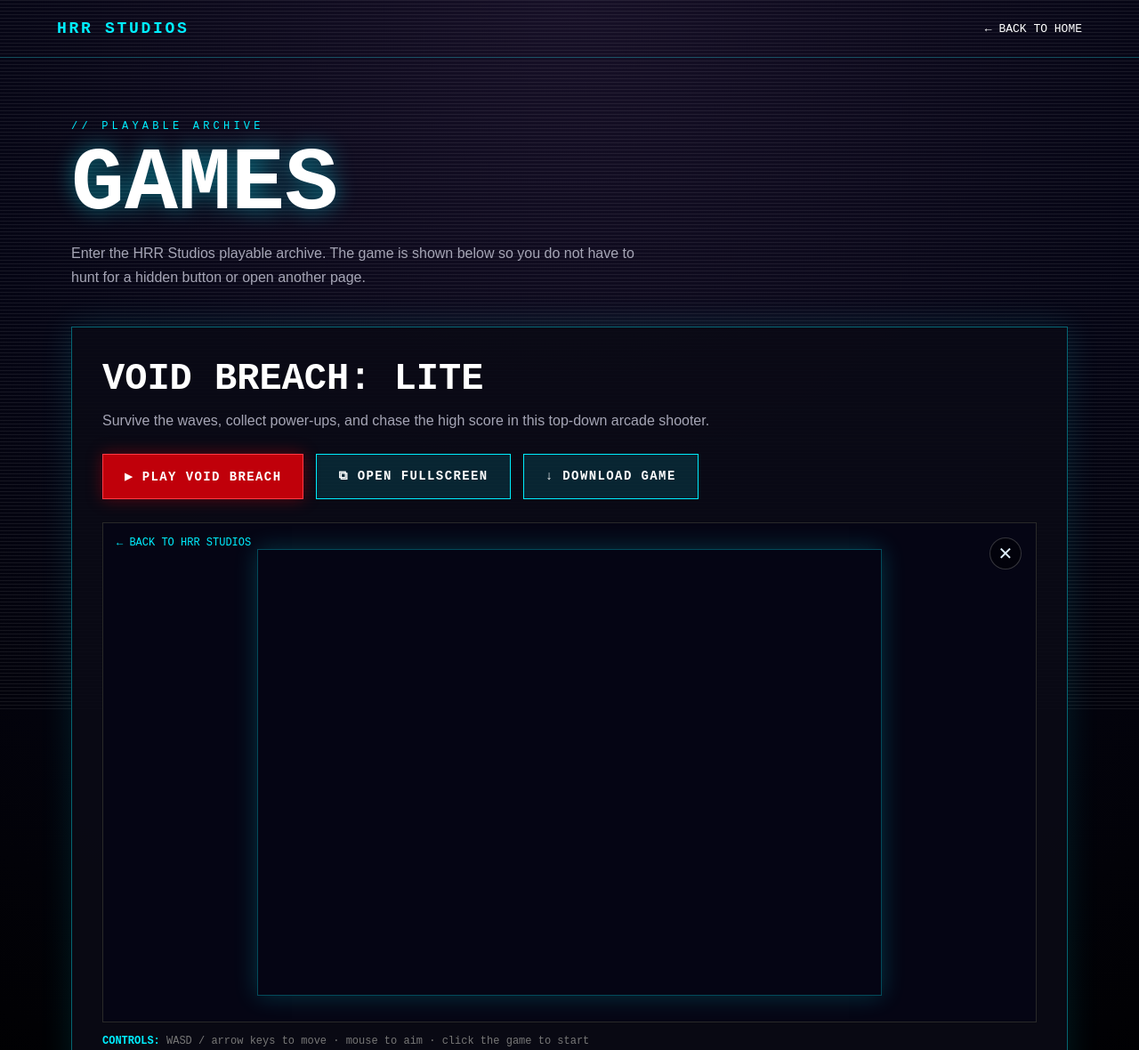
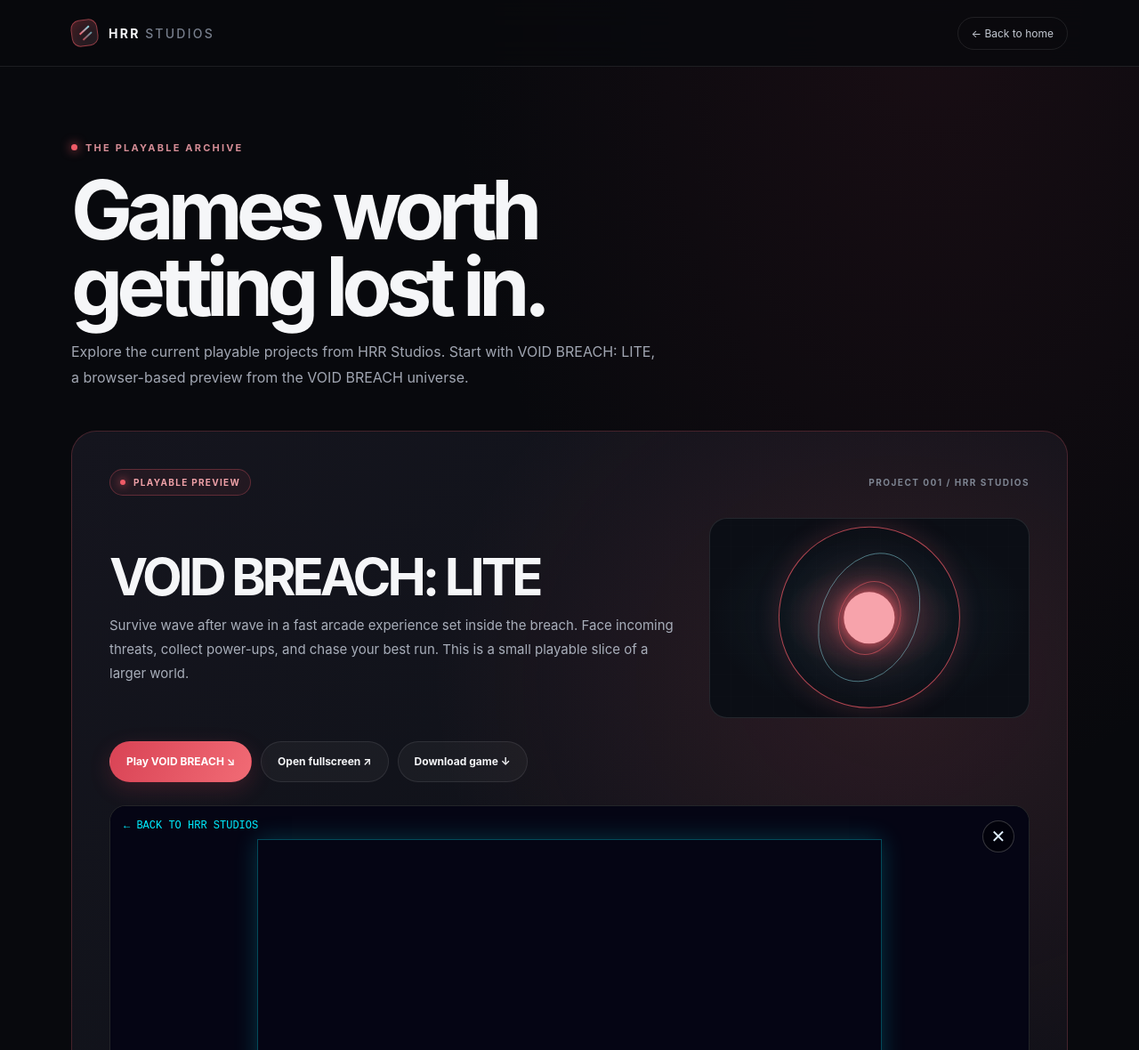
Before and after one commit to kingnico1133/HRR-STUDIOS-OFFICAL, a plain HTML site: page games.html in a window 1280 px wide. Shown: the top 1180 px of the page at 89% size. Drawn offline with Linux system fonts and the light colour scheme.

Commit message:
Refresh the HRR Studios playable archive to match the new site

```diff
--- a/games.html
+++ b/games.html
@@ -3,44 +3,71 @@
 <head>
 <meta charset="UTF-8">
 <meta name="viewport" content="width=device-width, initial-scale=1.0">
+<meta name="theme-color" content="#08090d">
+<meta name="description" content="Play the HRR Studios game archive. Enter VOID BREACH: LITE, a browser-based arcade survival preview.">
 <title>Games — HRR Studios</title>
 <style>
-:root{--red:#c0000a;--cyan:#00eeff;--bg:#050514;--panel:#0b0b16;--text:#fff;--muted:#a5a5b5}
-*{box-sizing:border-box}
-html{scroll-behavior:smooth}
-body{margin:0;background:radial-gradient(circle at top,#171027 0,#050514 48%,#000 100%);color:var(--text);font-family:Arial,sans-serif;min-height:100vh}
-body:before{content:"";position:fixed;inset:0;pointer-events:none;opacity:.14;background:repeating-linear-gradient(0deg,transparent 0 3px,#fff 4px);mix-blend-mode:screen}
-header{padding:22px clamp(20px,5vw,70px);display:flex;justify-content:space-between;align-items:center;border-bottom:1px solid rgba(0,238,255,.25);position:relative;z-index:1}
-.logo{color:var(--cyan);font:bold 18px monospace;letter-spacing:.15em;text-decoration:none}.back{color:#fff;text-decoration:none;font:13px monospace}.back:hover{color:var(--cyan)}
-main{width:min(1120px,calc(100% - 32px));margin:0 auto;padding:70px 0 90px;position:relative;z-index:1}
-.eyebrow{color:var(--cyan);font:12px monospace;letter-spacing:.35em;text-transform:uppercase;margin-bottom:14px}
-h1{font:900 clamp(48px,9vw,100px)/.9 monospace;margin:0 0 18px;text-shadow:0 0 24px rgba(0,238,255,.45)}
-.intro{color:var(--muted);max-width:650px;font:16px/1.7 Arial;margin-bottom:42px}
-.game-card{background:rgba(11,11,22,.9);border:1px solid rgba(0,238,255,.4);box-shadow:0 0 35px rgba(0,238,255,.12);padding:clamp(18px,4vw,34px)}
-.game-card h2{font:700 clamp(25px,5vw,42px) monospace;margin:0 0 10px;color:#fff}.game-card p{color:var(--muted);line-height:1.6;margin:0 0 24px}
-.actions{display:flex;gap:14px;flex-wrap:wrap;margin-bottom:26px}.button{display:inline-block;padding:16px 24px;color:#fff;text-decoration:none;font:bold 14px monospace;letter-spacing:.1em;border:1px solid var(--cyan);background:rgba(0,238,255,.12);cursor:pointer}.button.primary{background:var(--red);border-color:#ff3945;box-shadow:0 0 18px rgba(192,0,10,.45)}.button:hover{filter:brightness(1.35);transform:translateY(-1px)}
-.embed{border:1px solid rgba(255,255,255,.16);background:#000;padding:0}.embed iframe{display:block;width:100%;height:min(70vh,650px);min-height:500px;border:0}
-.help{font:12px monospace;color:#777;margin-top:14px}.help strong{color:var(--cyan)}
-@media(max-width:600px){main{padding-top:42px}.embed iframe{min-height:560px}.actions .button{width:100%;text-align:center}}
+:root{color-scheme:dark;--bg:#08090d;--line:rgba(255,255,255,.09);--text:#f5f6f8;--muted:#a1a6b2;--red:#f05b67;--cyan:#83dce8;--max:1120px}
+*{box-sizing:border-box}html{scroll-behavior:smooth}
+body{margin:0;min-width:320px;background:radial-gradient(ellipse at 82% 0,rgba(100,34,51,.18),transparent 34rem),var(--bg);color:var(--text);font-family:-apple-system,BlinkMacSystemFont,"SF Pro Display","Segoe UI",sans-serif;-webkit-font-smoothing:antialiased}
+body:before{content:"";position:fixed;inset:0;z-index:-1;pointer-events:none;opacity:.14;background-image:linear-gradient(rgba(255,255,255,.025) 1px,transparent 1px),linear-gradient(90deg,rgba(255,255,255,.025) 1px,transparent 1px);background-size:72px 72px}
+a{color:inherit}button:focus-visible,a:focus-visible{outline:2px solid var(--cyan);outline-offset:4px}
+.container{width:min(var(--max),calc(100% - 48px));margin-inline:auto}
+header{position:sticky;top:0;z-index:10;background:rgba(8,9,13,.8);backdrop-filter:blur(22px);border-bottom:1px solid var(--line)}
+.nav{min-height:74px;display:flex;align-items:center;justify-content:space-between;gap:20px}
+.brand{display:inline-flex;align-items:center;gap:12px;text-decoration:none;font-size:14px;font-weight:750;letter-spacing:.16em}
+.brand-mark{width:30px;height:30px;border-radius:10px;border:1px solid rgba(240,91,103,.56);background:linear-gradient(145deg,rgba(240,91,103,.22),rgba(131,220,232,.08));box-shadow:inset 0 0 16px rgba(240,91,103,.12);transform:rotate(-8deg);position:relative}
+.brand-mark:before,.brand-mark:after{content:"";position:absolute;left:7px;right:7px;height:1.5px;background:linear-gradient(90deg,var(--red),var(--cyan));transform:rotate(-35deg)}
+.brand-mark:before{top:10px}.brand-mark:after{top:17px;left:10px;right:5px;opacity:.7}
+.brand span:last-child span{color:#777e8c;font-weight:500}
+.back{padding:10px 15px;border:1px solid var(--line);border-radius:999px;color:#c4c9d2;text-decoration:none;font-size:12px}.back:hover{border-color:rgba(240,91,103,.5);color:#fff}
+main{padding:78px 0 96px}.eyebrow{display:inline-flex;align-items:center;gap:9px;color:#d58d96;font-size:11px;font-weight:750;letter-spacing:.2em;text-transform:uppercase}
+.eyebrow:before{content:"";width:7px;height:7px;border-radius:50%;background:var(--red);box-shadow:0 0 12px var(--red)}
+h1{margin:20px 0 15px;font-size:clamp(52px,8vw,92px);line-height:.94;letter-spacing:-.075em}
+.intro{max-width:660px;color:var(--muted);font-size:16px;line-height:1.8;margin:0}
+.project{margin-top:45px;padding:clamp(22px,4vw,42px);border:1px solid rgba(240,91,103,.23);border-radius:28px;background:radial-gradient(ellipse at 83% 26%,rgba(240,91,103,.13),transparent 40%),linear-gradient(135deg,#15151e,#0e1118 68%,#171119)}
+.project-top{display:flex;align-items:center;justify-content:space-between;gap:16px;flex-wrap:wrap;margin-bottom:25px}
+.tag{display:inline-flex;align-items:center;gap:9px;padding:8px 11px;border:1px solid rgba(240,91,103,.3);border-radius:999px;background:rgba(240,91,103,.07);color:#f0a1a8;font-size:10px;font-weight:750;letter-spacing:.13em;text-transform:uppercase}
+.tag:before{content:"";width:6px;height:6px;border-radius:50%;background:var(--red);box-shadow:0 0 10px var(--red)}
+.project-code{color:#7e8592;font-size:10px;font-weight:650;letter-spacing:.15em}
+.project-heading{display:grid;grid-template-columns:1fr .56fr;gap:30px;align-items:center;margin-bottom:26px}
+.project h2{margin:0 0 12px;font-size:clamp(34px,5.3vw,58px);letter-spacing:-.07em;line-height:1}
+.project-copy p{max-width:640px;color:#a8aeba;font-size:15px;line-height:1.8;margin:0}
+.art{min-height:185px;aspect-ratio:1.6/1;position:relative;overflow:hidden;border-radius:20px;border:1px solid rgba(255,255,255,.1);background:radial-gradient(ellipse at center,rgba(240,91,103,.26),transparent 38%),radial-gradient(ellipse at center,rgba(50,112,130,.18),transparent 70%),#0b0e15}
+.art:before{content:"";position:absolute;inset:0;opacity:.24;background:repeating-linear-gradient(0deg,transparent 0 23px,rgba(255,255,255,.08) 24px),repeating-linear-gradient(90deg,transparent 0 23px,rgba(255,255,255,.08) 24px)}
+.ring{position:absolute;width:57%;aspect-ratio:1;border-radius:50%;left:50%;top:50%;transform:translate(-50%,-50%) rotate(22deg);border:1px solid rgba(240,91,103,.72);box-shadow:0 0 28px rgba(240,91,103,.18)}
+.ring:before,.ring:after{content:"";position:absolute;inset:13%;border:1px solid rgba(131,220,232,.55);border-radius:50%;transform:scaleX(.72) rotate(56deg)}
+.ring:after{inset:29%;border-color:rgba(240,91,103,.55);transform:scaleX(.8) rotate(-44deg)}
+.ring-core{position:absolute;width:16%;aspect-ratio:1;border-radius:50%;left:50%;top:50%;transform:translate(-50%,-50%);background:#f7a3ab;box-shadow:0 0 18px #f05b67,0 0 65px rgba(240,91,103,.7)}
+.actions{display:flex;gap:10px;flex-wrap:wrap;margin:24px 0 26px}
+.button{min-height:46px;padding:0 18px;display:inline-flex;align-items:center;justify-content:center;gap:9px;border-radius:999px;border:1px solid var(--line);text-decoration:none;font-size:12px;font-weight:700;cursor:pointer;transition:transform .2s,background .2s,border-color .2s}
+.button:hover{transform:translateY(-2px)}.primary{background:linear-gradient(115deg,#d94355,#f16b75);border-color:transparent;color:#fff;box-shadow:0 8px 24px rgba(217,67,85,.2)}
+.secondary{background:rgba(255,255,255,.04);color:#f4f5f7}.secondary:hover{background:rgba(255,255,255,.08);border-color:rgba(255,255,255,.25)}
+.embed{overflow:hidden;border:1px solid rgba(255,255,255,.12);border-radius:18px;background:#05070b}.embed iframe{display:block;width:100%;height:min(72vh,690px);min-height:560px;border:0}
+.controls{display:flex;gap:10px;flex-wrap:wrap;margin-top:15px;color:#9198a5;font-size:11px;line-height:1.7}.controls strong{color:#c9dfe2}
+footer{padding:26px 0 38px;border-top:1px solid var(--line);color:#737987;font-size:11px}.footer-row{display:flex;justify-content:space-between;gap:14px;flex-wrap:wrap}footer a{color:#a1a6b2;text-decoration:none}footer a:hover{color:#fff}
+@media(max-width:760px){.project-heading{grid-template-columns:1fr}.art{min-height:160px;max-height:240px}.project-code{display:none}}
+@media(max-width:560px){.container{width:calc(100% - 34px)}.nav{min-height:66px}main{padding:54px 0 70px}.actions{flex-direction:column}.actions .button{width:100%}.embed iframe{height:580px;min-height:580px}}
+@media(prefers-reduced-motion:reduce){*{scroll-behavior:auto!important;transition:none!important}}
 </style>
 </head>
 <body>
-<header><a class="logo" href="index.html">HRR STUDIOS</a><a class="back" href="index.html">← BACK TO HOME</a></header>
-<main>
-  <div class="eyebrow">// PLAYABLE ARCHIVE</div>
-  <h1>GAMES</h1>
-  <p class="intro">Enter the HRR Studios playable archive. The game is shown below so you do not have to hunt for a hidden button or open another page.</p>
-  <section class="game-card" id="void-breach">
-    <h2>VOID BREACH: LITE</h2>
-    <p>Survive the waves, collect power-ups, and chase the high score in this top-down arcade shooter.</p>
-    <div class="actions">
-      <a class="button primary" href="#game-frame">▶ PLAY VOID BREACH</a>
-      <a class="button" href="game.html" target="_blank" rel="noopener">⧉ OPEN FULLSCREEN</a>
-      <a class="button" href="game.html" download>↓ DOWNLOAD GAME</a>
+<header><div class="container nav"><a class="brand" href="index.html"><span class="brand-mark" aria-hidden="true"></span><span>HRR <span>STUDIOS</span></span></a><a class="back" href="index.html">← Back to home</a></div></header>
+<main class="container">
+  <div class="eyebrow">The playable archive</div>
+  <h1>Games worth<br>getting lost in.</h1>
+  <p class="intro">Explore the current playable projects from HRR Studios. Start with VOID BREACH: LITE, a browser-based preview from the VOID BREACH universe.</p>
+  <section class="project" id="void-breach">
+    <div class="project-top"><div class="tag">Playable preview</div><div class="project-code">PROJECT 001 / HRR STUDIOS</div></div>
+    <div class="project-heading">
+      <div class="project-copy"><h2>VOID BREACH: LITE</h2><p>Survive wave after wave in a fast arcade experience set inside the breach. Face incoming threats, collect power-ups, and chase your best run. This is a small playable slice of a larger world.</p></div>
+      <div class="art" role="img" aria-label="Abstract red and cyan portal art for VOID BREACH"><div class="ring"></div><div class="ring-core"></div></div>
     </div>
-    <div class="embed" id="game-frame"><iframe src="game.html" title="Void Breach Lite game"></iframe></div>
-    <div class="help"><strong>CONTROLS:</strong> WASD / arrow keys to move · mouse to aim · click the game to start</div>
+    <div class="actions"><a class="button primary" href="#game-frame">Play VOID BREACH ↘</a><a class="button secondary" href="game.html" target="_blank" rel="noopener noreferrer">Open fullscreen ↗</a><a class="button secondary" href="game.html" download>Download game ↓</a></div>
+    <div class="embed" id="game-frame"><iframe src="game.html" title="VOID BREACH: LITE game" loading="lazy" allow="fullscreen"></iframe></div>
+    <div class="controls"><span><strong>CONTROLS</strong></span><span>WASD / Arrow keys to move</span><span>Mouse to aim</span><span>Click the game to start</span></div>
   </section>
 </main>
+<footer><div class="container footer-row"><span>© 2026 HRR Studios. All rights reserved.</span><span><a href="https://www.youtube.com/channel/UCC9YsbvIczQLatE1KFsD7YA" target="_blank" rel="noopener noreferrer">YouTube</a> · <a href="mailto:hrrstudiosofficial@gmail.com">Contact</a></span></div></footer>
 </body>
 </html>
```
